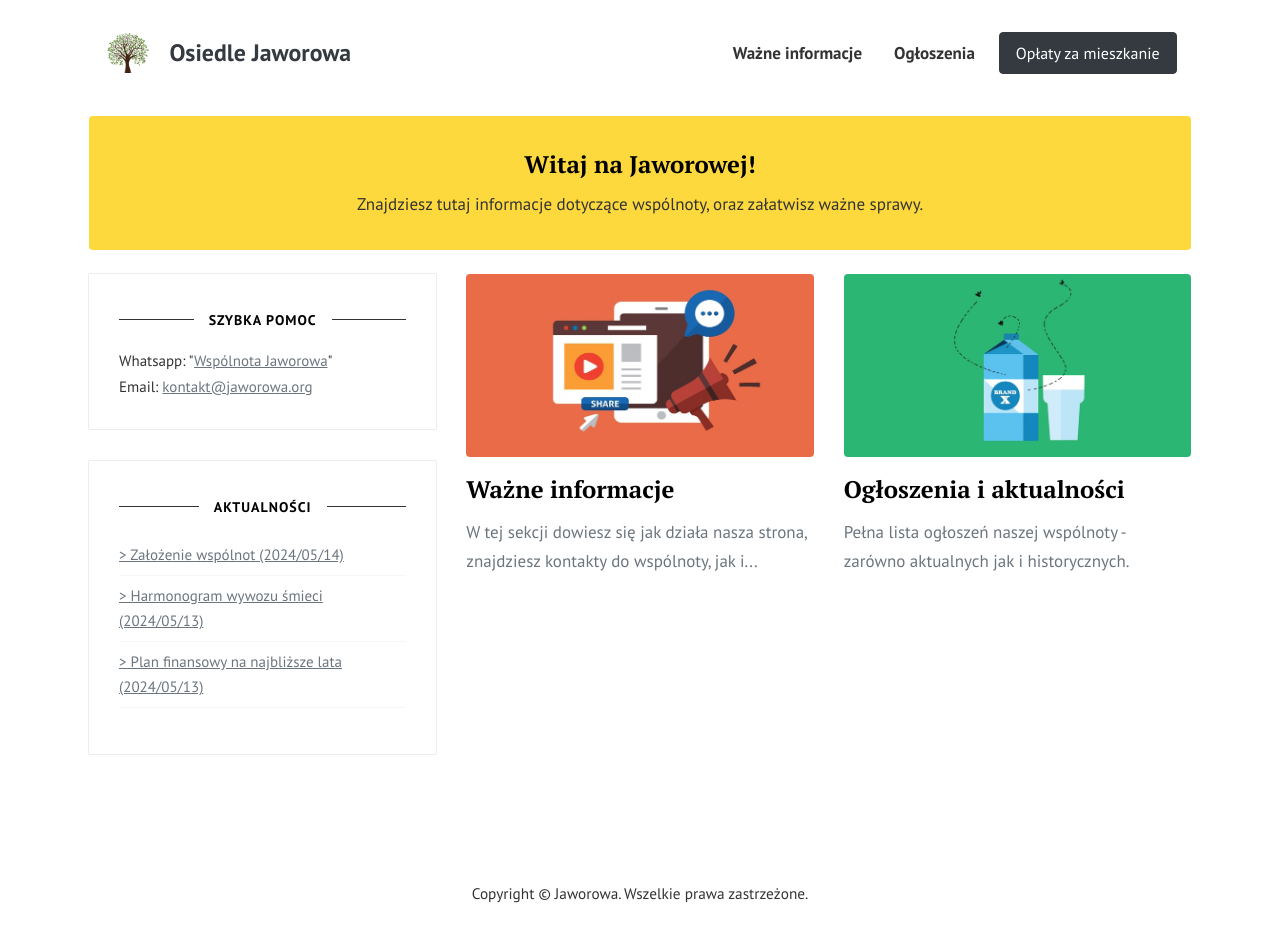
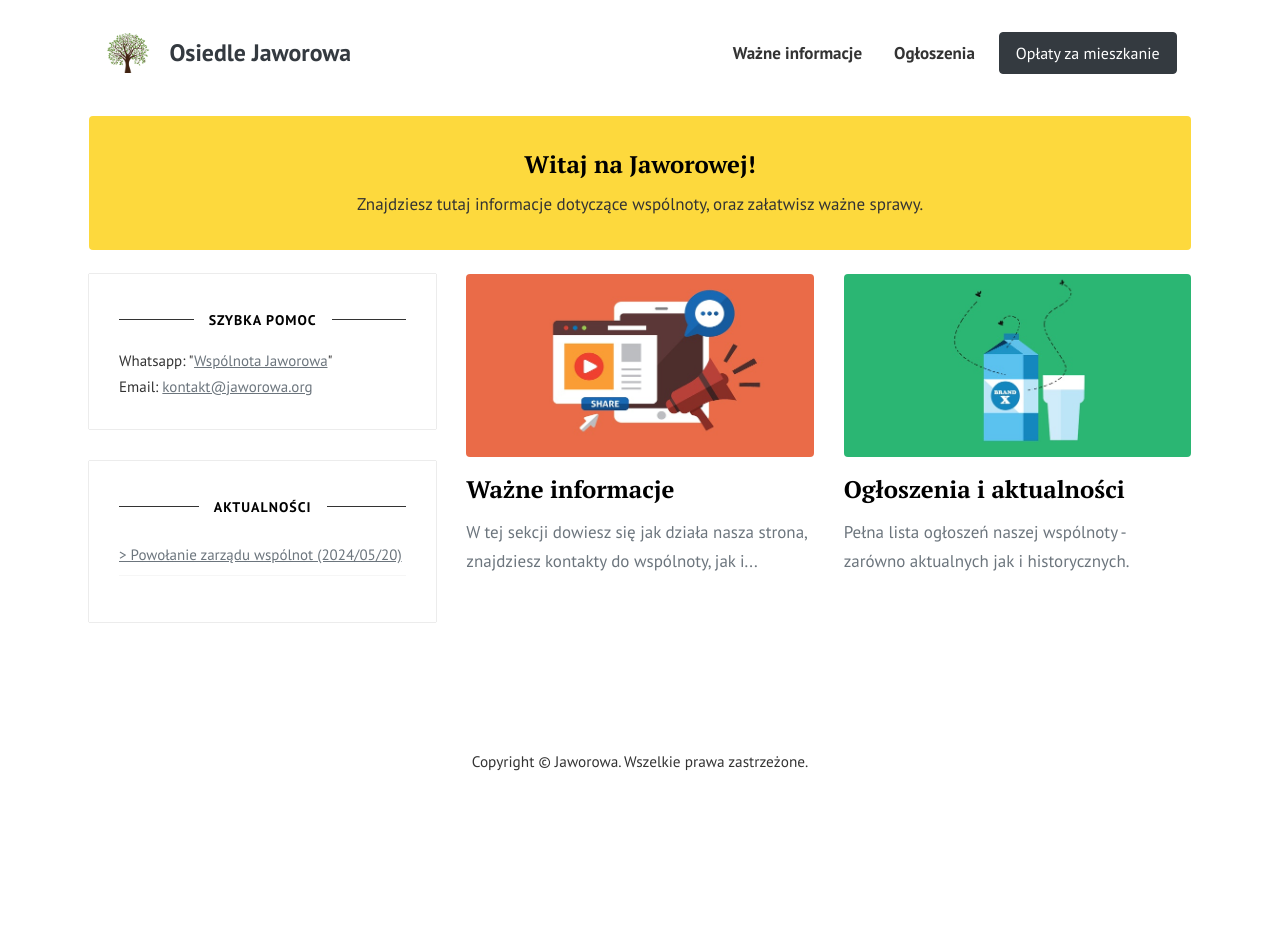
Before and after one commit to jaworowa/www, a Jekyll site: the page built from index.html, in a window 1280 px wide and 936 px high. Built offline with Jekyll 4.4.1, drawn with Linux system fonts in a browser that asks for light colours; the list of posts is cut into pages by our own code.

Commit message:
list non-featured posts in the "news" section

```diff
--- a/_includes/sidebar.html
+++ b/_includes/sidebar.html
@@ -7,9 +7,11 @@
     <div class="sidebar-section">
         <h5><span>Aktualności</span></h5>
         <ul>
-            <li><a href="" class="text-decoration-underline text-muted" style="text-decoration: underline">> Założenie wspólnot (2024/05/14)</a></li>
-            <li><a href="" class="text-decoration-none text-muted" style="text-decoration: underline">> Harmonogram wywozu śmieci (2024/05/13)</a></li>
-            <li><a href="" class="text-decoration-none text-muted" style="text-decoration: underline">> Plan finansowy na najbliższe lata (2024/05/13)</a></li>
+            {% for post in site.posts limit:5 %}
+            {% if post.featured == false %}
+                <li><a href="{{ post.url | absolute_url }}" class="text-decoration-underline text-muted" style="text-decoration: underline">> {{ post.title }} ({{ post.date | date: "%Y/%m/%d" }})</a></li>
+            {% endif %}
+            {% endfor %}
         </ul>
     </div>
 </div>
```
